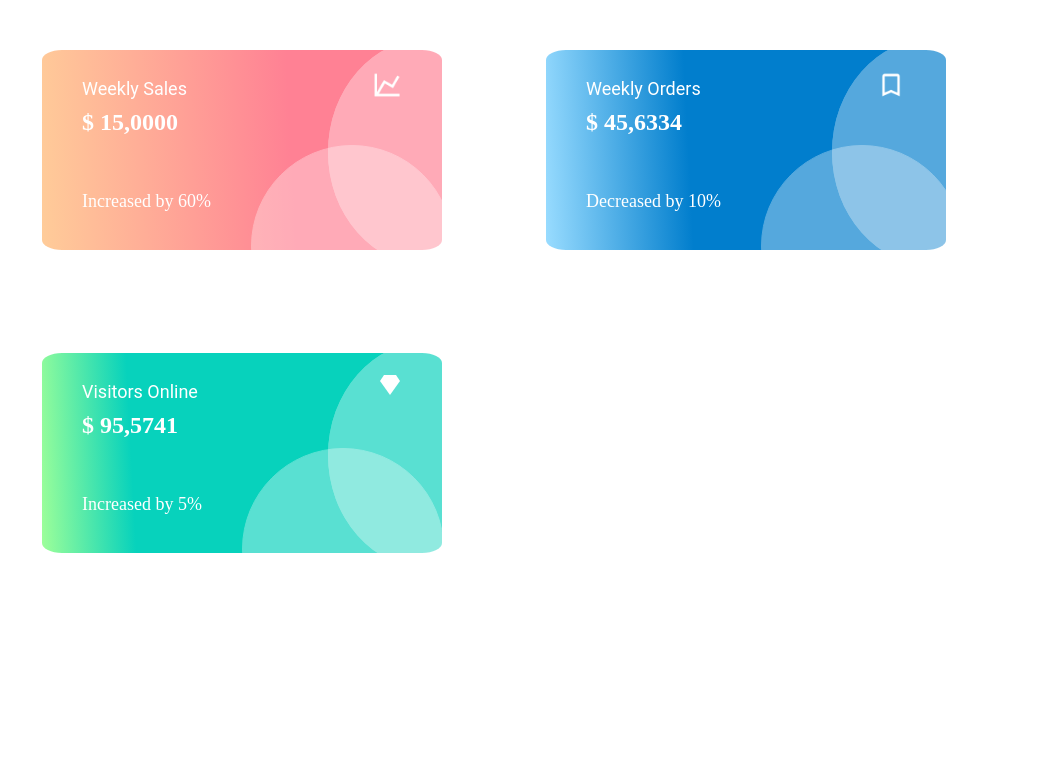
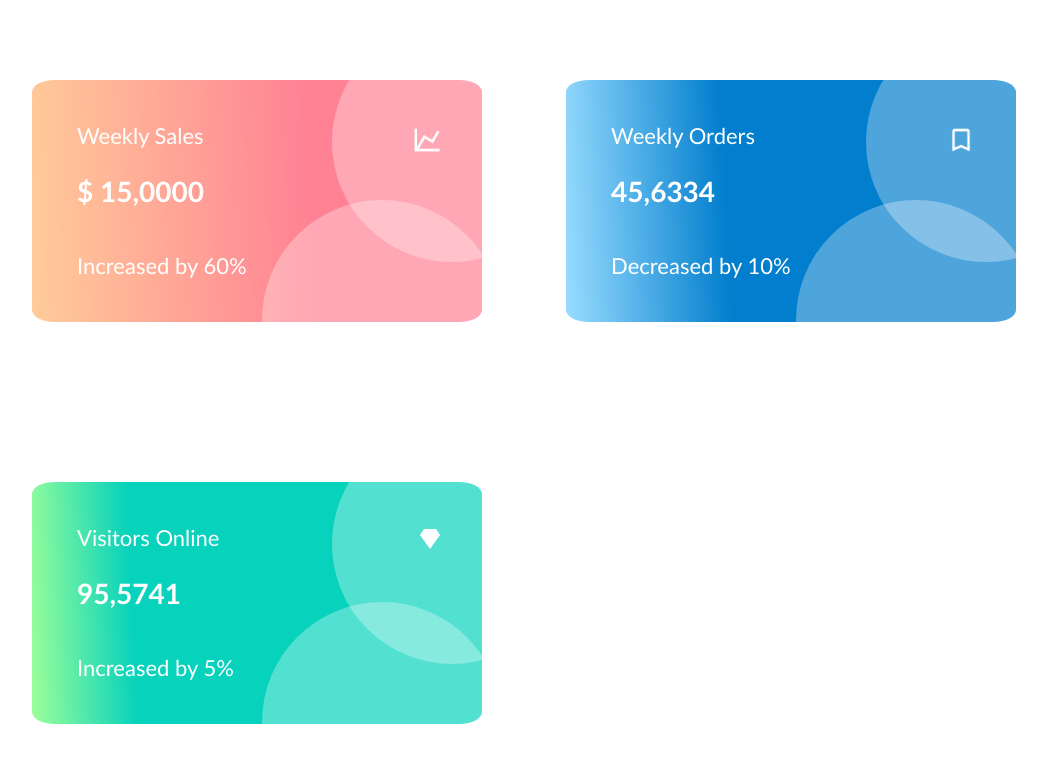
Before and after one commit to Kratkovsky/positions-practice-three-blocks, a plain HTML site: page index.html in a window 1280 px wide. Shown: the whole page, without its empty margins (8-1055 px from the left). Drawn offline with Linux system fonts and the light colour scheme.

Commit message:
add fixes for size of cards

```diff
--- a/css/reset.css
+++ b/css/reset.css
@@ -368,7 +368,7 @@ textarea {
 *{
     box-sizing: border-box;
     margin: 0;
-    padding: 0%;
+    padding: 0;
 }
 
 a {
--- a/css/style.css
+++ b/css/style.css
@@ -1,78 +1,64 @@
-.block-1, .block-2, .block-3 {
+:root {
+  font-family:'Gill Sans', 'Gill Sans MT', Calibri, 'Trebuchet MS', sans-serif;
+}
+
+.cards {
   display: inline-block;
   position: relative;
-  width: 400px;
-  height: 200px;
-  padding: 100px;
-  margin: 50px;
+  min-width: 450px;
+  margin: 10vh 5vh;
+  padding: 45px;
   border-radius: 5%;
+  font-size: 22px;
   color: white;
   background: rgb(255,204,153);
   background: linear-gradient(87deg, rgba(255,204,153,1) 0%, rgba(255,129,148,1) 62%);
-  font-size: 18px;
-}
-
-.top-text, .img, .numbers, .bottom-text {
-  position: absolute;
 }
 
 .top-text {
-  top: 30px;
-  left: 40px;
-  font-family:Roboto,RobotoDraft,Helvetica,Arial,sans-serif;
+  margin-bottom: 30px;
 }
 
 .img {
-  top: 20px;
+  position: absolute;
+  top: 45px;
   right: 40px;
   max-width: 30px;
 }
 
 .numbers {
-  top: 60px;
-  left: 40px;
-  font-size: 24px;
+  margin-bottom: 50px;
+  font-size: 28px;
   font-weight: bold;
 }
 
-.bottom-text {
-  bottom: 40px;
-  left: 40px;
-}
-
-.numbers::after{
+.top-text::after,
+.top-text::before {
   content: '';
-  position: relative;
-  top: 30px;
-  left: 150px;
-  padding: 100px;
-  border: 1px solid white;
+  position: absolute;
+  padding: 120px;
   border-radius: 50%;
   background-color: white;
-  opacity: 0.33;
+  opacity: 0.3;
   overflow: hidden;
 }
 
-.bottom-text::after {
-  content: '';
-  position: relative;
-  top: 140px;
-  left: 40px;
-  padding: 100px;
-  display: inline-block;
-  border: 1px solid white;
-  border-radius: 50%;
-  background-color: white;
-  opacity: 0.33;
-  overflow: hidden;
+.top-text::after {
+  top: 120px;
+  left: 230px;
 }
 
-.block-2 {
+.top-text::before {
+  bottom: 60px;
+  left: 300px;
+}
+
+.blue-card {
   background: rgb(153,220,255);
   background: linear-gradient(87deg, rgba(153,220,255,1) 0%, rgba(1,126,205,1) 36%);
 }
 
-.block-3{
+.green-card {
   background: rgb(157,255,153);
   background: linear-gradient(87deg, rgba(157,255,153,1) 0%, rgba(7,210,188,1) 23%);
 }
--- a/index.html
+++ b/index.html
@@ -9,25 +9,25 @@
   <title>Positions practice three blocks</title>
 </head>
 <body>
-  <section class="block-1">
+  <article class="pink-card cards">
     <h2 class="top-text">Weekly Sales</h2>
     <img src="./img/01.png" alt="chart-line" class="img">
     <p class="numbers">$ 15,0000</p>
     <p class="bottom-text">Increased by 60%</p>
-  </section>
-  <section class="block-2">
+  </article>
+  <article class="blue-card cards">
     <h2 class="top-text">Weekly Orders</h2>
     <img src="./img/02.png" alt="chart-line" class="img">
-    <p class="numbers">$ 45,6334</p>
+    <p class="numbers">45,6334</p>
     <p class="bottom-text">Decreased by 10%</p>
-  </section>
-  <section class="block-3">
+  </article>
+  <article class="green-card cards">
     <h2 class="top-text">Visitors Online</h2>
     <svg class="img" style="width:24px;height:24px" viewBox="0 0 24 24">
       <path fill="currentColor" d="M6,2L2,8L12,22L22,8L18,2H6Z" />
     </svg>
-    <p class="numbers">$ 95,5741</p>
+    <p class="numbers">95,5741</p>
     <p class="bottom-text">Increased by 5%</p>
-  </section>
+  </article>
 </body>
 </html>
```
